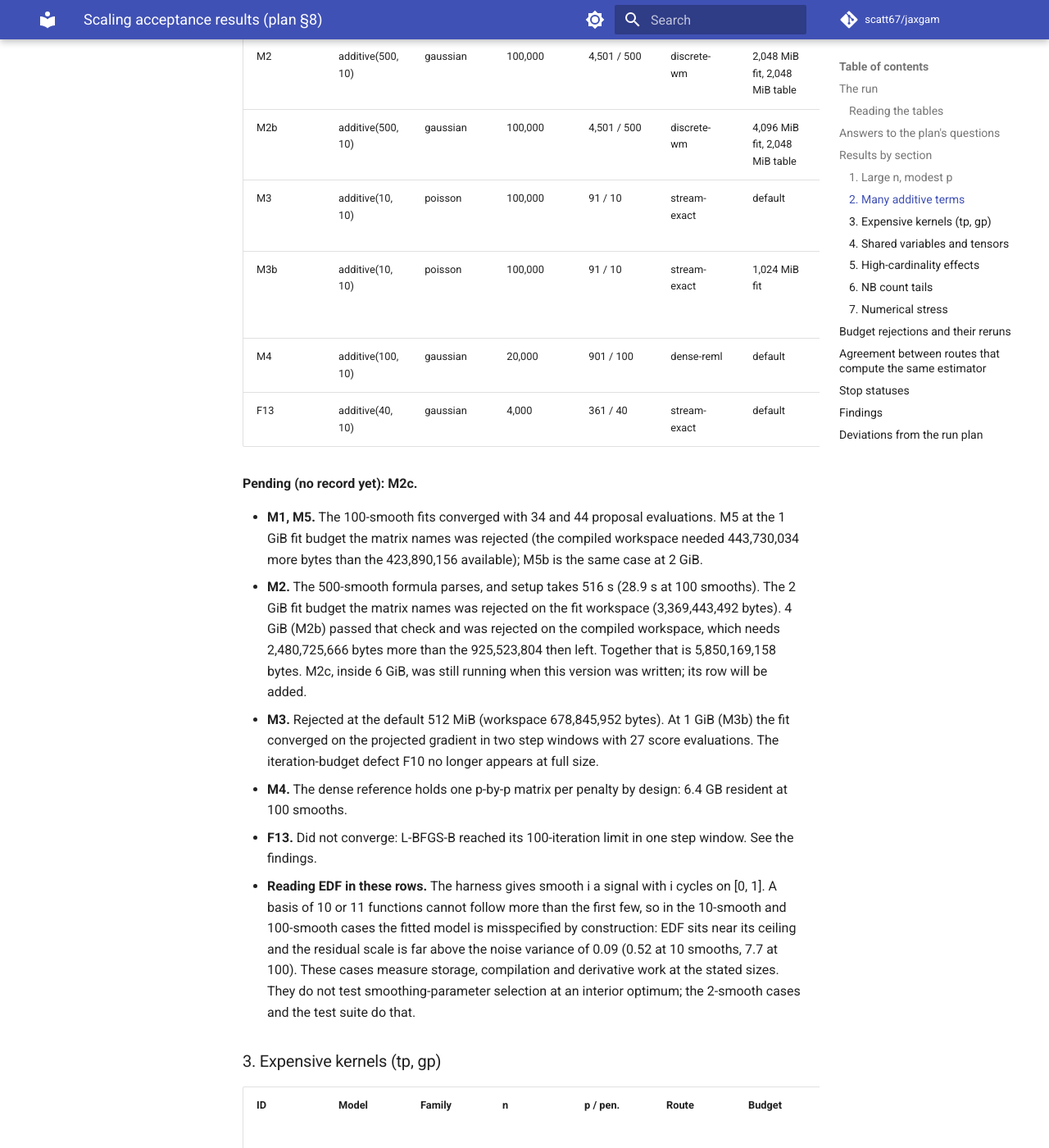
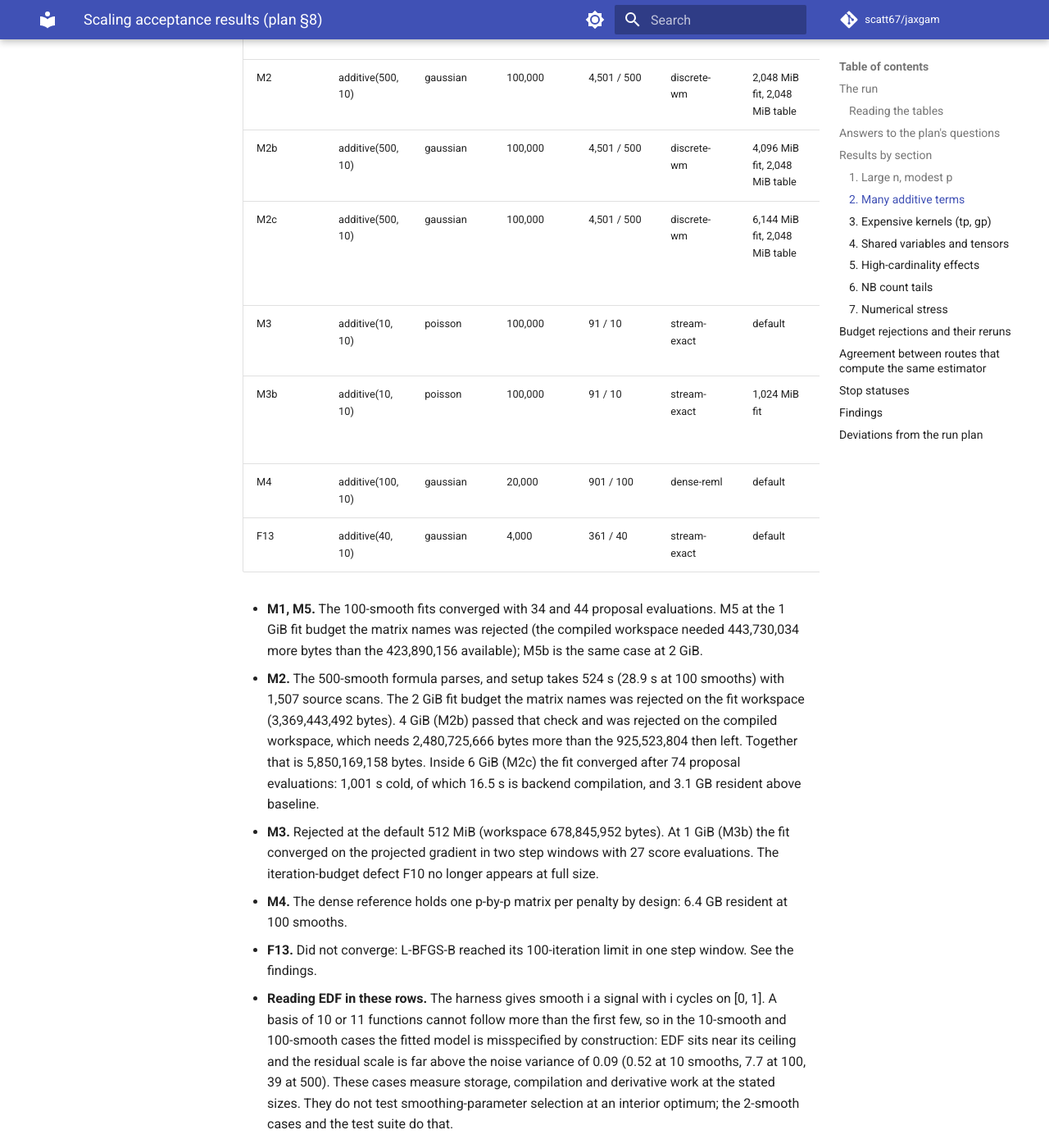
Before and after one commit to scatt67/jaxgam, an MkDocs documentation site: the page built from docs/scale_jaxgam/acceptance_results.md, in a window 1280 px wide and 1400 px high, scrolled down 6903 px. Shown: the whole window at 82% size. Built offline with MkDocs 1.6.1 and Material for MkDocs 9.7.7, drawn with Linux system fonts in a browser that asks for light colours; comment, search, counter and statistics services are not loaded; some of the changed text lies outside the part shown.

Commit message:
[docs] scale_jaxgam: add the 500-smooth row to the plan §8 results
M2c, the 500-smooth discrete working-model fit inside a 6 GiB budget,
finished after the results document was first committed: valid, 74
proposal evaluations, 16.5 s of backend compilation in a 1,001 s cold
fit, fit peak bound 5.85 GB. The document now has no pending row.

Co-Authored-By: Claude Fable 5.2 <noreply@anthropic.com>

```diff
--- a/docs/scale_jaxgam/acceptance_results.md
+++ b/docs/scale_jaxgam/acceptance_results.md
@@ -80,7 +80,7 @@ Three limits on what the numbers mean:
 2. **Many additive terms: are penalty storage, compilation and smoothing
    derivatives controlled?** At 100 smooths, yes on the discrete route:
    3.3 s of backend compilation (k = 10) and 3.8 s (k = 20), where the defect
-   F11 had cost 664 s. At 500 smooths the route's two memory checks together need 5.85 GB; the run inside 6 GiB (M2c) had not finished when this version was written. Two limits remain: the streamed Gaussian
+   F11 had cost 664 s. At 500 smooths the fit ran inside 6 GiB: 16.5 s of backend compilation in a 1,001 s cold fit, with a fit peak bound of 5.85 GB. Two limits remain: the streamed Gaussian
    QR route does not converge at 100 smooths (F1, a documented limit), and the
    exact streamed route did not converge at 40 Gaussian smooths (F13).
 3. **Expensive kernels: are distance and kernel intermediates batch bounded?**
@@ -146,7 +146,9 @@ Memory pairs (all routes; the K5 and H2 rows belong to sections 3 and 5):
 
 - **L1, L6.** Scans, workspace and iteration counts are in answer 1. Setup
   and fit time grow in proportion to n (setup 38 s, 140 s and 556 s): both
-  read the whole source a fixed number of times.
+  read the whole source a fixed number of times. The scan count follows the
+  number of smooths, not the iterations: the two-smooth fit T12g2 used 9
+  scans in 14 iterations.
 - **L2.** The larger fit stopped on L-BFGS-B's relative-reduction test and
   was completed by one curvature Newton step; its final projected gradient is
   3.5e-10.
@@ -171,18 +173,17 @@ Memory pairs (all routes; the K5 and H2 rows belong to sections 3 and 5):
 | M5b | additive(100, 20) | gaussian | 100,000 | 1,901 / 100 | discrete-wm | 2,048 MiB fit, 512 MiB table | valid | 28.2 | 56.6 (3.75) | 51.9 | 1,340 | 1,090 | fit scans 2; 44 proposal evaluations; fit peak bound 1,094 MB; setup construction peak 390.6 MB; compact rows per group up to 1,000; setup scans 307; EDF 344.08; converged after 45 iterations |
 | M2 | additive(500, 10) | gaussian | 100,000 | 4,501 / 500 | discrete-wm | 2,048 MiB fit, 2,048 MiB table | rejected | 523.5 | – | – | – | – | Discrete fit workspace requires 3,369,443,492 bytes, exceeding FitControl.memory_budget_bytes=2,147,483,648. |
 | M2b | additive(500, 10) | gaussian | 100,000 | 4,501 / 500 | discrete-wm | 4,096 MiB fit, 2,048 MiB table | rejected | 516.4 | – | – | – | – | Working-model compiled workspace requires 2,480,725,666 additional bytes; available workspace is 925,523,804. |
+| M2c | additive(500, 10) | gaussian | 100,000 | 4,501 / 500 | discrete-wm | 6,144 MiB fit, 2,048 MiB table | valid | 523.8 | 1,000.9 (16.5) | 983.4 | 3,083 | 5,839 | fit scans 2; 74 proposal evaluations; fit peak bound 5,850 MB; setup construction peak 1,696.5 MB; compact rows per group up to 1,000; setup scans 1,507; EDF 685.90; converged after 75 iterations |
 | M3 | additive(10, 10) | poisson | 100,000 | 91 / 10 | stream-exact | default | rejected | 2.20 | – | – | – | – | regular signed QR known workspace requires 678,845,952 bytes, exceeding maximum_bytes=536,022,128 |
 | M3b | additive(10, 10) | poisson | 100,000 | 91 / 10 | stream-exact | 1,024 MiB fit | valid | 2.20 | 77.3 (1.72) | 75.1 | 886 | 784 | fit scans 330; 27 score evaluations, 20 accepted; derivative time 5.09 s; projected gradient 7.52e-07; EDF 90.16; stop: projected gradient <= pgtol, 2 step window(s) |
 | M4 | additive(100, 10) | gaussian | 20,000 | 901 / 100 | dense-reml | default | valid | 0.36 | 202.8 (24.0) | 178.4 | 6,397 | – | 19 outer iteration(s); EDF 173.04 |
 | F13 | additive(40, 10) | gaussian | 4,000 | 361 / 40 | stream-exact | default | not converged | 0.52 | – | – | – | – | 100 iterations; stop: L-BFGS-B iteration limit, 1 step window(s) |
 
-**Pending (no record yet): M2c.**
-
 - **M1, M5.** The 100-smooth fits converged with 34 and 44 proposal
   evaluations. M5 at the 1 GiB fit budget the matrix names was rejected (the
   compiled workspace needed 443,730,034 more bytes than the 423,890,156
   available); M5b is the same case at 2 GiB.
-- **M2.** The 500-smooth formula parses, and setup takes 516 s (28.9 s at 100 smooths). The 2 GiB fit budget the matrix names was rejected on the fit workspace (3,369,443,492 bytes). 4 GiB (M2b) passed that check and was rejected on the compiled workspace, which needs 2,480,725,666 bytes more than the 925,523,804 then left. Together that is 5,850,169,158 bytes. M2c, inside 6 GiB, was still running when this version was written; its row will be added.
+- **M2.** The 500-smooth formula parses, and setup takes 524 s (28.9 s at 100 smooths) with 1,507 source scans. The 2 GiB fit budget the matrix names was rejected on the fit workspace (3,369,443,492 bytes). 4 GiB (M2b) passed that check and was rejected on the compiled workspace, which needs 2,480,725,666 bytes more than the 925,523,804 then left. Together that is 5,850,169,158 bytes. Inside 6 GiB (M2c) the fit converged after 74 proposal evaluations: 1,001 s cold, of which 16.5 s is backend compilation, and 3.1 GB resident above baseline.
 - **M3.** Rejected at the default 512 MiB (workspace 678,845,952 bytes). At
   1 GiB (M3b) the fit converged on the projected gradient in two step windows
   with 27 score evaluations. The iteration-budget defect F10 no longer
@@ -196,8 +197,8 @@ Memory pairs (all routes; the K5 and H2 rows belong to sections 3 and 5):
   first few, so in the 10-smooth and 100-smooth cases the fitted model is
   misspecified by construction: EDF sits near its ceiling and the residual
   scale is far above the noise variance of 0.09 (0.52 at 10 smooths, 7.7 at
-  100). These cases measure storage, compilation and derivative work at the
-  stated sizes. They do not test smoothing-parameter selection at an interior
+  100, 39 at 500). These cases measure storage, compilation and derivative
+  work at the stated sizes. They do not test smoothing-parameter selection at an interior
   optimum; the 2-smooth cases and the test suite do that.
 
 ### 3. Expensive kernels (tp, gp)
@@ -448,7 +449,7 @@ is named.
 | H1cb | 1,024 MiB fit | Frozen operator requires 803,422,474 bytes; budget is 446,032,116. | H1cc | H1cc (2,048 MiB fit): valid |
 | H7c | 2,048 MiB table | Discrete fit workspace requires 1,743,171,846 bytes, exceeding FitControl.memory_budget_bytes=536,870,912. | H7f | H7f (3,072 MiB fit, 2,048 MiB table): valid |
 | H7d | 256 MiB table | Working-model compiled workspace requires 250,740,033 additional bytes; available workspace is 175,746,810. | H7e | H7e (1,024 MiB fit, 256 MiB table): valid |
-| M2b | 4,096 MiB fit, 2,048 MiB table | Working-model compiled workspace requires 2,480,725,666 additional bytes; available workspace is 925,523,804. | M2c | M2c: pending |
+| M2b | 4,096 MiB fit, 2,048 MiB table | Working-model compiled workspace requires 2,480,725,666 additional bytes; available workspace is 925,523,804. | M2c | M2c (6,144 MiB fit, 2,048 MiB table): valid |
 
 The discrete and operator routes check their budgets in stages, so a rerun at
 the size one message asks for can meet a further requirement (K3, H7, M2 and
@@ -513,7 +514,7 @@ Status of the findings listed in `acceptance_cases.md`, and three new ones.
 | F8 | Discrete multi-dimensional tp construction bytes | **Reproduced at full size; a budget matter, not a defect.** 2-D tp(30) at 1 million rows needs a 1.5 GB table and 3-D tp3(20) a 1.2 GB one; both then fit with a small fit bound | K3, K8 |
 | F9 | Formula parser recursion at 500 terms | **Fixed earlier** (`a892c63`): the 500-smooth case parses | M2 |
 | F10 | Exact streamed Poisson with 10 smooths hitting the iteration limit | **Fixed**: converges on the projected gradient at 100,000 rows | M3b |
-| F11 | Compile time of discrete working-model REML with many smooths | **Fixed**: 3.3 s and 3.8 s at 100 smooths. The 500-smooth case (M2c) is pending | M1, M5b, M2 |
+| F11 | Compile time of discrete working-model REML with many smooths | **Fixed**: 3.3 s and 3.8 s at 100 smooths. At 500 smooths, 16.5 s of a 1,001 s cold fit | M1, M5b, M2c |
 | F12 | Dense Poisson REML with count outliers at n = 400 | **Fixed**: full convergence | T13 |
 | F13 | Exact streamed Gaussian REML with 40 smooths | **Open.** Does not converge and says so: L-BFGS-B iteration limit after 100 iterations. The harness data (seed 42) differ from the data the finding was first recorded on (seed 5, relative-reduction stop), so the two stops are not the same event | F13 |
 | F14 | **New.** Exact streamed NB REML on data near the Poisson limit | **Open.** Stops with an abnormal line-search exit and reports `converged=False`, at a score 5.9e-7 (relative) below the dense route's converged score. The route classifies function-reduction exits by `newton()`'s relative test but not abnormal line-search exits; whether it should is a decision, not a measurement | N8, N9 |
@@ -545,7 +546,8 @@ Status of the findings listed in `acceptance_cases.md`, and three new ones.
   started twice at once by a queueing mistake and overlapped each other.
   Those records were set aside and the four cases rerun alone; the tables
   show the reruns.
-- **M2 ran.** The plan held it back until F11 was fixed; it was.
+- **M2 ran.** The plan held it back until F11 was fixed; it was. It needed
+  three budgets (2, 4 and 6 GiB).
 - **Durations.** The plan estimated about 8.5 hours for groups 1 to 7.
   Measured wall time by group is below; the lettered groups are the reruns.
 
@@ -562,3 +564,4 @@ Status of the findings listed in `acceptance_cases.md`, and three new ones.
 | f | K3b, H7b, K8b, L3b, M3b, T8sb, M5b, H1cb, T11ob, H6b | – | 37.2 |
 | g | H5b, K3c, H7c, H7d, H1cc, M2b | – | 40.3 |
 | h | H7e, H7f, T12d2, T12g2 | – | 0.5 |
+| i | M2c | – | 42.6 |
```
Also changed, not shown: other parts of docs/scale_jaxgam/acceptance_results.md (+2 -2 lines).
